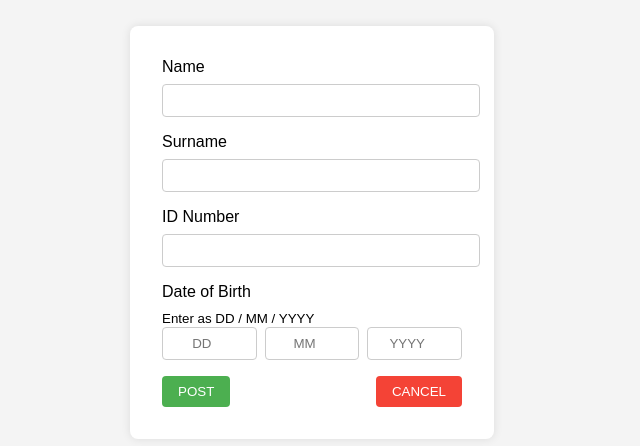
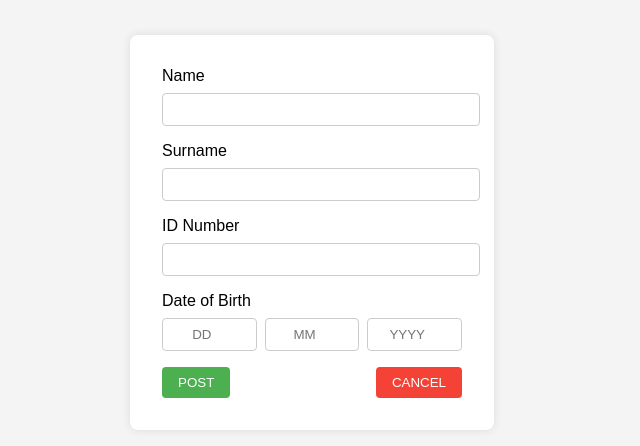
Before and after one commit to mfukechristian/Test-1, a website: page index.html in a window 1280 px wide. Shown: the part 168-614 px from the top of the page, without its empty margins (328-968 px from the left). Drawn offline with Linux system fonts and the light colour scheme.

Commit message:
Remove instruction text for Date of Birth input field in the form

```diff
--- a/index.html
+++ b/index.html
@@ -23,7 +23,6 @@
         </div>
         <div class="form-group dob-group">
           <label>Date of Birth</label>
-          <small>Enter as DD / MM / YYYY</small>
           <div class="dob-fields">
             <input
               type="number"
```
